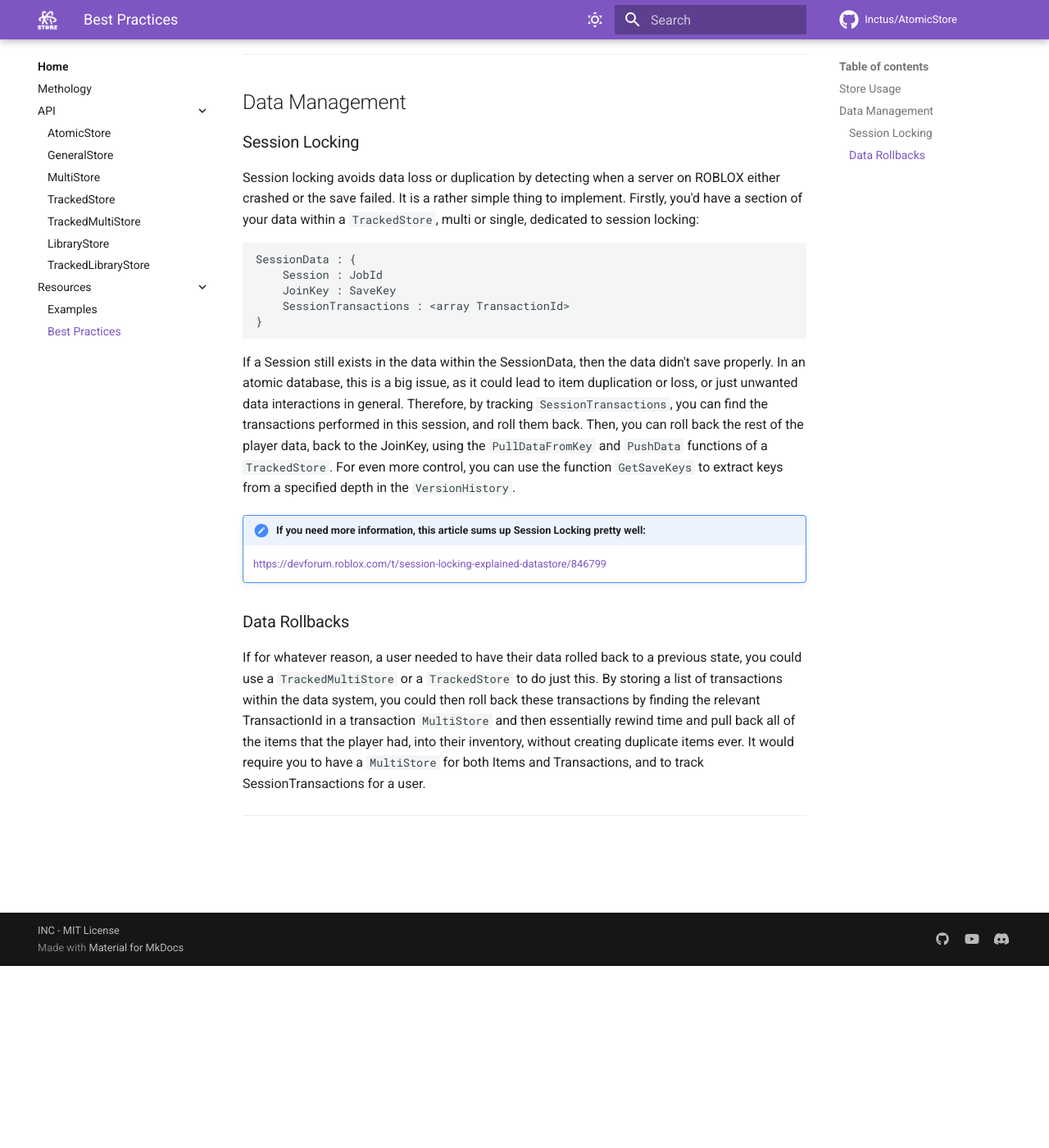
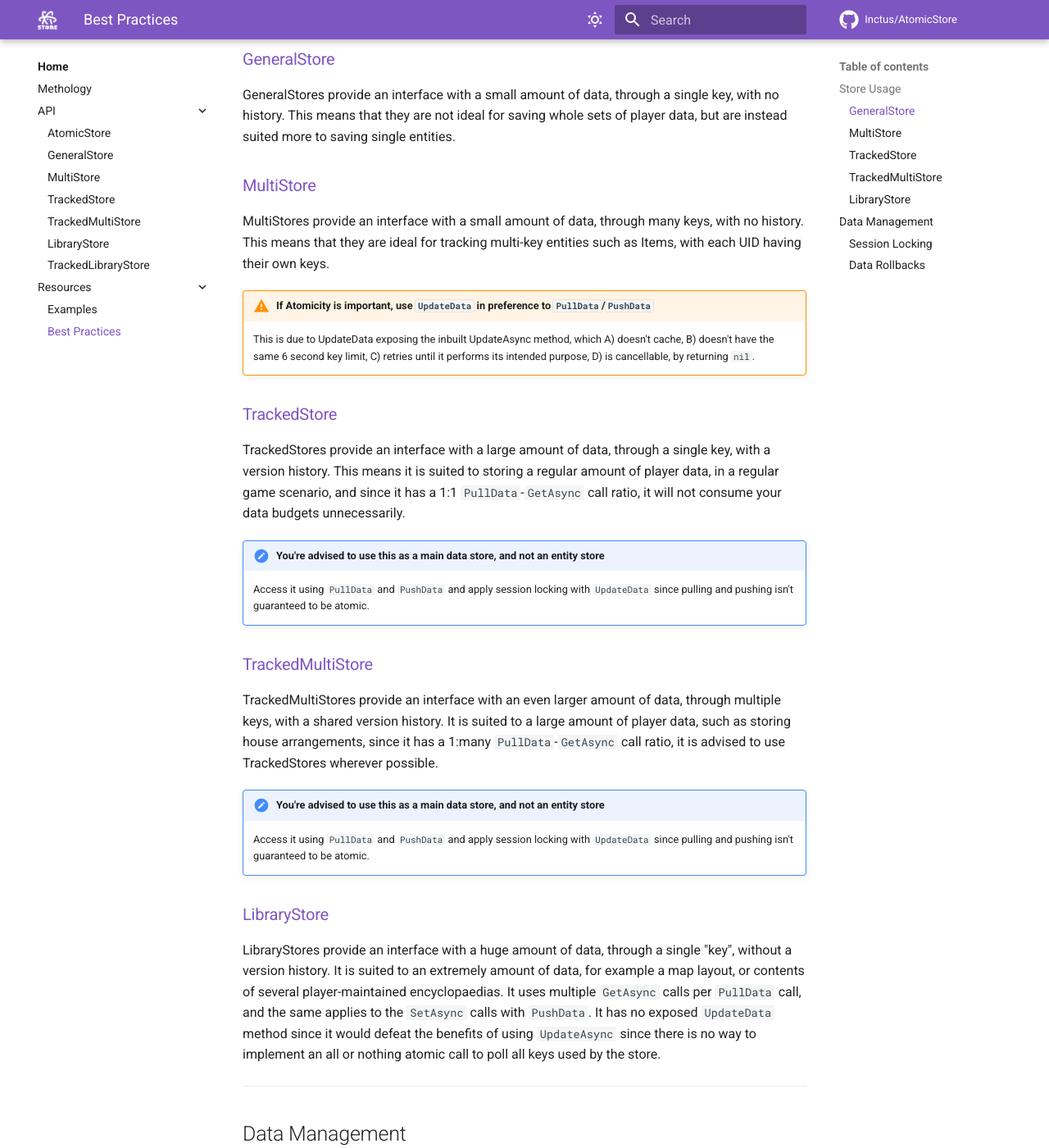
Before and after one commit to Inctus/AtomicStore, an MkDocs documentation site: the page built from docs/Resources/BestPractices.md, in a window 1280 px wide and 1400 px high, scrolled down 222 px. Shown: the whole window at 82% size. Built offline with MkDocs 1.6.1 and Material for MkDocs 9.7.7, drawn with Linux system fonts in a browser that asks for light colours; comment, search, counter and statistics services are not loaded.

Commit message:
Update BestPractices.md

```diff
--- a/docs/Resources/BestPractices.md
+++ b/docs/Resources/BestPractices.md
@@ -2,8 +2,37 @@
 
 ## Store Usage
 
+### [GeneralStore](https://inctus.github.io/AtomicStore/API/GeneralStore/)
+
+GeneralStores provide an interface with a small amount of data, through a single key, with no history. This means that they are not ideal for saving whole sets of player data, but are instead suited more to saving single entities.
+
+### [MultiStore](https://inctus.github.io/AtomicStore/API/MultiStore/)
+
+MultiStores provide an interface with a small amount of data, through many keys, with no history. This means that they are ideal for tracking multi-key entities such as Items, with each UID having their own keys.
+
+!!! Warning "If Atomicity is important, use `UpdateData` in preference to `PullData`/`PushData`"
+	This is due to UpdateData exposing the inbuilt UpdateAsync method, which A) doesn't cache, B) doesn't have the same 6 second key limit, C) retries until it performs its intended purpose, D) is cancellable, by returning `nil`.
+
+### [TrackedStore](https://inctus.github.io/AtomicStore/API/TrackedStore/)
+
+TrackedStores provide an interface with a large amount of data, through a single key, with a version history. This means it is suited to storing a regular amount of player data, in a regular game scenario, and since it has a 1:1 `PullData`-`GetAsync` call ratio, it will not consume your data budgets unnecessarily.
+
+!!! Note "You're advised to use this as a main data store, and not an entity store"
+	Access it using `PullData` and `PushData` and apply session locking with `UpdateData` since pulling and pushing isn't guaranteed to be atomic.
+
+### [TrackedMultiStore](https://inctus.github.io/AtomicStore/API/TrackedMultiStore/)
+
+TrackedMultiStores provide an interface with an even larger amount of data, through multiple keys, with a shared version history. It is suited to a large amount of player data, such as storing house arrangements, since it has a 1:many `PullData`-`GetAsync` call ratio, it is advised to use TrackedStores wherever possible.
+
+!!! Note "You're advised to use this as a main data store, and not an entity store"
+	Access it using `PullData` and `PushData` and apply session locking with `UpdateData` since pulling and pushing isn't guaranteed to be atomic.
+
+### [LibraryStore](https://inctus.github.io/AtomicStore/API/LibraryStore.md)
+
+LibraryStores provide an interface with a huge amount of data, through a single "key", without a version history. It is suited to an extremely amount of data, for example a map layout, or contents of several player-maintained encyclopaedias. It uses multiple `GetAsync` calls per `PullData` call, and the same applies to the `SetAsync` calls with `PushData`. It has no exposed `UpdateData` method since it would defeat the benefits of using `UpdateAsync` since there is no way to implement an all or nothing atomic call to poll all keys used by the store.
 
 ------------
+
 
 ## Data Management
 
```
